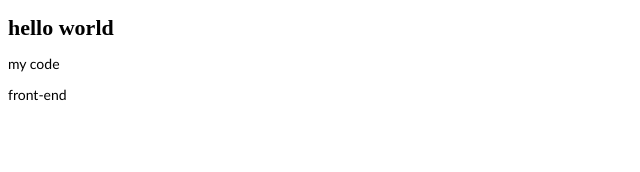
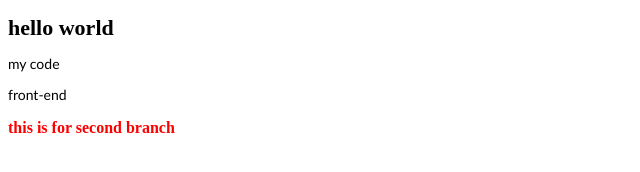
Before and after one commit to gulliish/firstrepository, a plain HTML site: page index.html in a window 1280 px wide. Shown: the whole page, without its empty margins (0-640 px from the left). Drawn offline with Linux system fonts and the light colour scheme.

Commit message:
Added new h3

```diff
--- a/index.html
+++ b/index.html
@@ -15,5 +15,6 @@
             front-end
         </p>
     </div>
+    <h3>this is for second branch</h3>
 </body>
 </html>
--- a/style.css
+++ b/style.css
@@ -6,3 +6,7 @@ h1{
     font-size: 14px;
     font-family: 'Trebuchet MS', 'Lucida Sans Unicode', 'Lucida Grande', 'Lucida Sans', Arial, sans-serif;
 }
+h3{
+    font-size: 16px;
+    color: red;
+}
```
